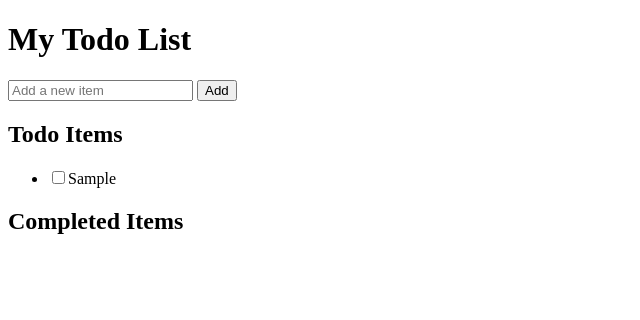
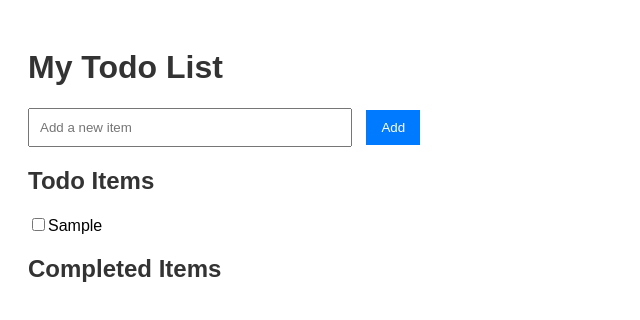
Before and after one commit to CarlSargunar/Todo, a website: page HTML Typescript/index.html in a window 1280 px wide. Both pictures are taken after typing "Sample" into the empty fields and a click on the button "Add". Shown: the whole page, without its empty margins (0-640 px from the left). Drawn offline with Linux system fonts and the light colour scheme.

Commit message:
add stylescheets

```diff
--- a/HTML Typescript/index.html
+++ b/HTML Typescript/index.html
@@ -1,8 +1,10 @@
 <!DOCTYPE html>
 <html>
-<head>
-    <title>Todo App</title>
-</head>
+    <head>
+        <title>Todo App</title>
+        <link rel="stylesheet" href="style.css">
+    </head>
+
 <body>
     <h1>My Todo List</h1>
     <div>
--- /dev/null
+++ b/HTML Typescript/style.css
@@ -0,0 +1,35 @@
+body {
+    font-family: Arial, sans-serif;
+    padding: 20px;
+}
+
+h1, h2 {
+    color: #333;
+}
+
+input[type=text] {
+    padding: 10px;
+    margin-right: 10px;
+    width: 300px;
+}
+
+button {
+    padding: 10px 15px;
+    background-color: #007bff;
+    color: white;
+    border: none;
+    cursor: pointer;
+}
+
+button:hover {
+    background-color: #0056b3;
+}
+
+ul {
+    list-style: none;
+    padding: 0;
+}
+
+li {
+    margin-bottom: 10px;
+}
```
